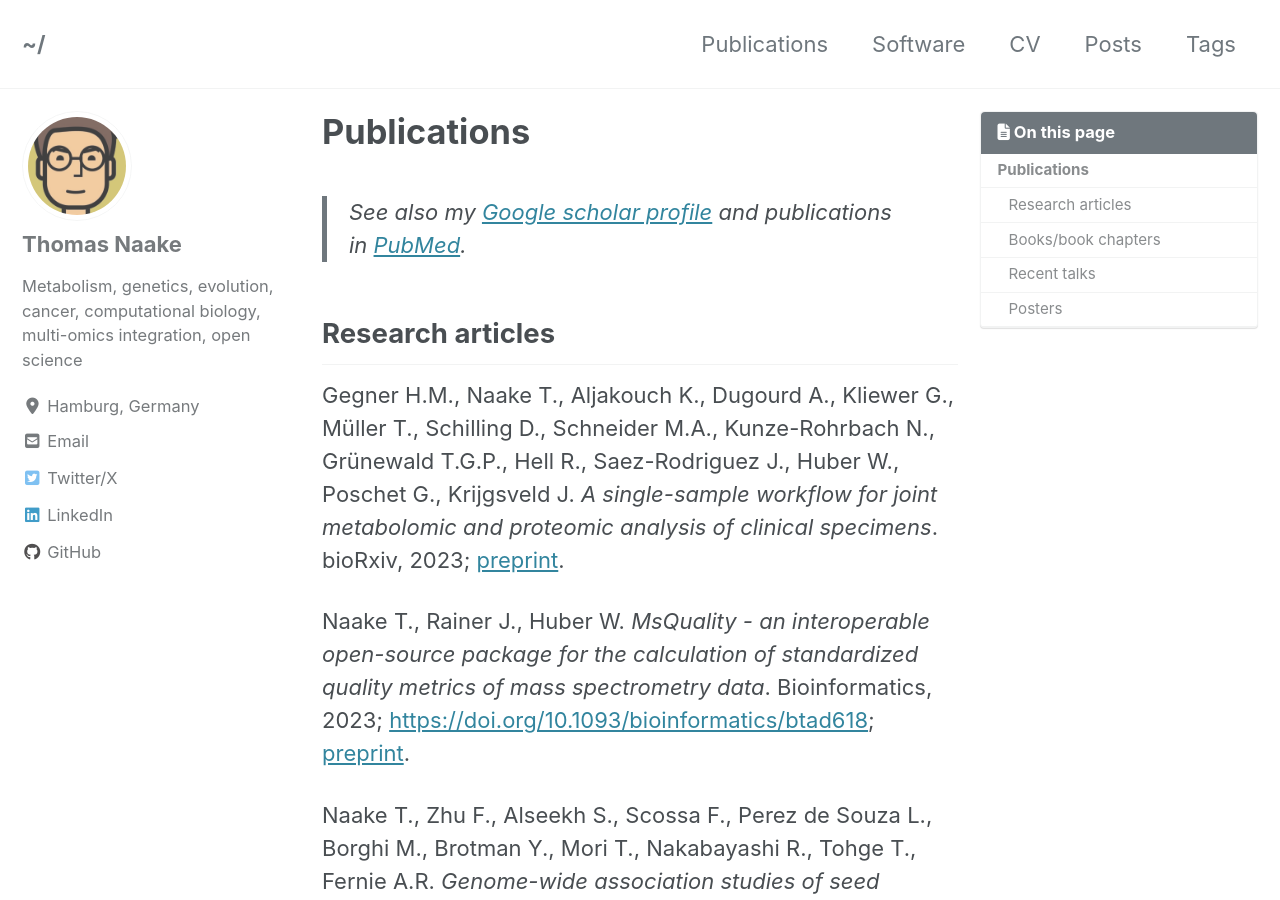
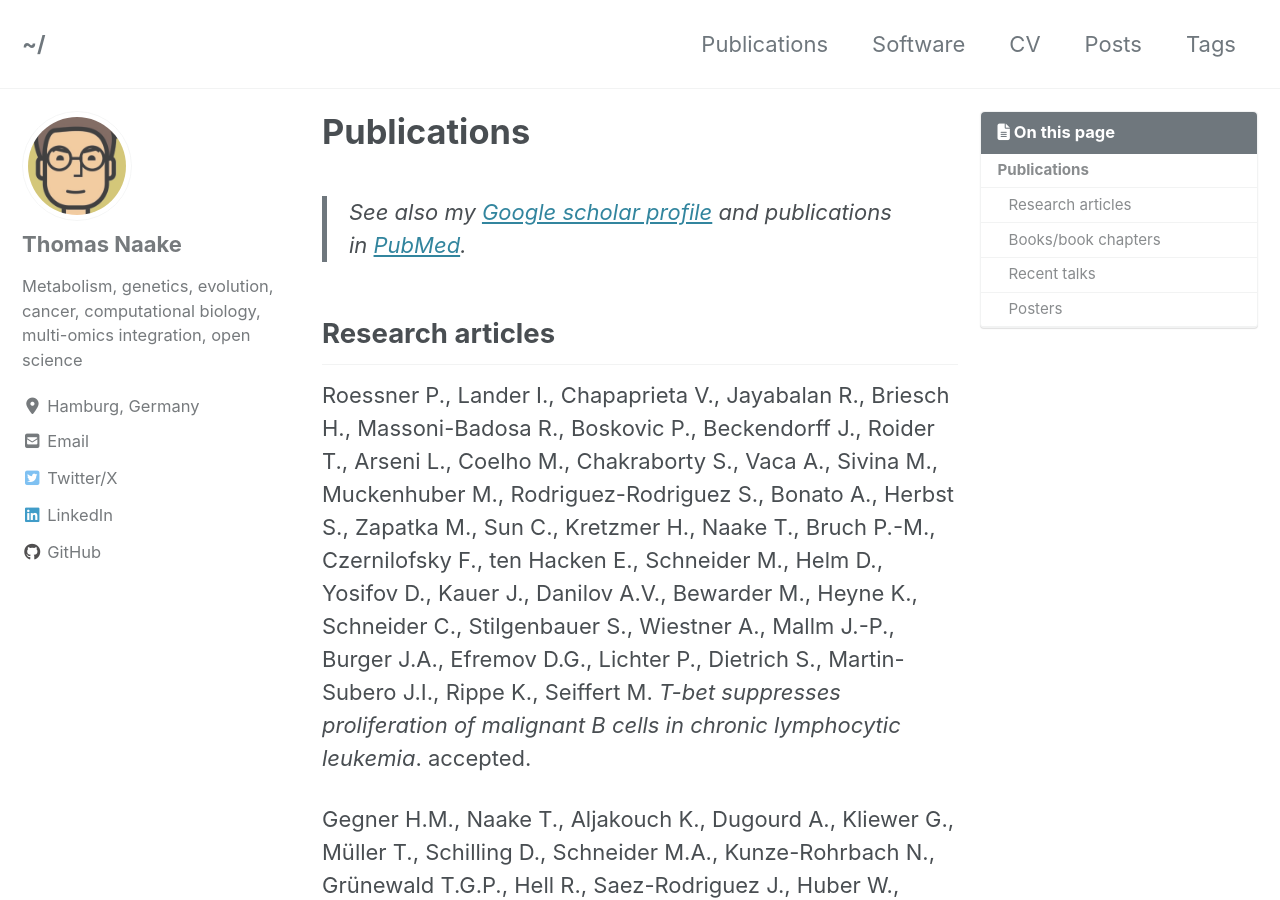
Before and after one commit to tnaake/tnaake.github.io, a Jekyll site: the page built from _pages/publications.md, in a window 1280 px wide and 900 px high. Built offline with Jekyll 4.4.1, drawn with Linux system fonts in a browser that asks for light colours; cached includes are drawn as plain includes; nearby versions of some CDN libraries.

Commit message:
add Roessner et al., 2024

```diff
--- a/_pages/publications.md
+++ b/_pages/publications.md
@@ -18,6 +18,19 @@ header:
 > [PubMed](https://www.ncbi.nlm.nih.gov/pubmed/?term=naake+thomas).
 
 ## Research articles
+
+
+
+Roessner P., Lander I., Chapaprieta V., Jayabalan R., Briesch H.,
+Massoni-Badosa R., Boskovic P., Beckendorff J., Roider T., Arseni L., Coelho M.,
+Chakraborty S., Vaca A., Sivina M., Muckenhuber M., Rodriguez-Rodriguez S.,
+Bonato A., Herbst S., Zapatka M., Sun C., Kretzmer H., Naake T., Bruch P.-M.,
+Czernilofsky F., ten Hacken E., Schneider M., Helm D., Yosifov D., Kauer J.,
+Danilov A.V., Bewarder M., Heyne K., Schneider C., Stilgenbauer S., Wiestner A.,
+Mallm J.-P., Burger J.A., Efremov D.G., Lichter P., Dietrich S., Martin-Subero J.I.,
+Rippe K., Seiffert M.
+*T-bet suppresses proliferation of malignant B cells in chronic lymphocytic leukemia*.
+accepted.
 
 Gegner H.M., Naake T., Aljakouch K., Dugourd A., Kliewer G., Müller T.,
 Schilling D., Schneider M.A., Kunze-Rohrbach N., Grünewald T.G.P.,
```
